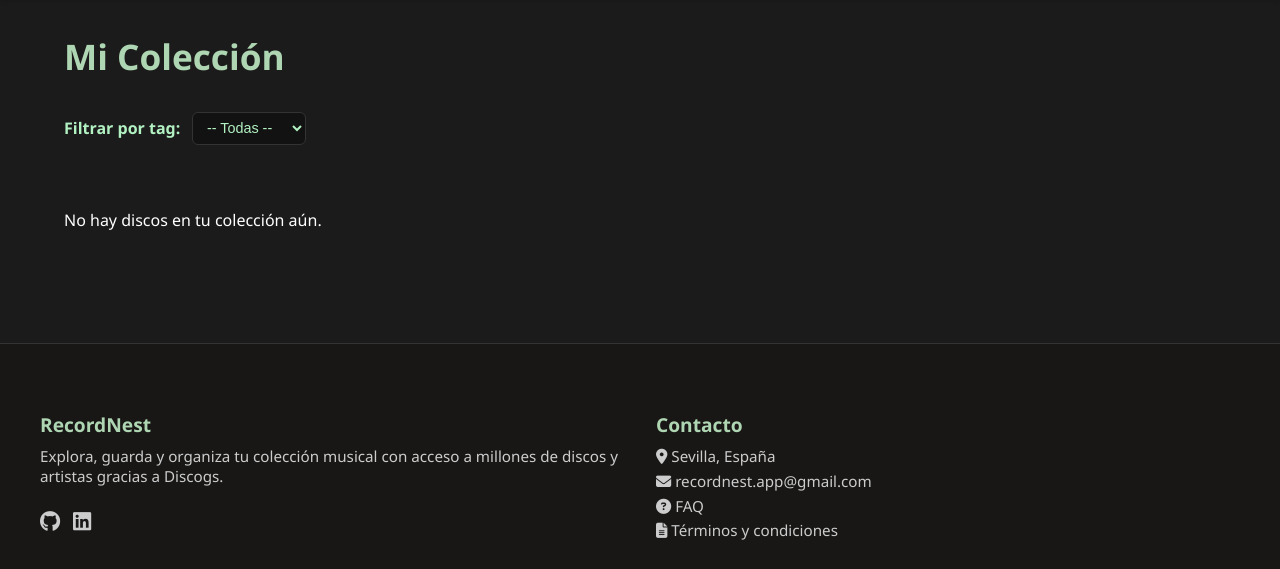
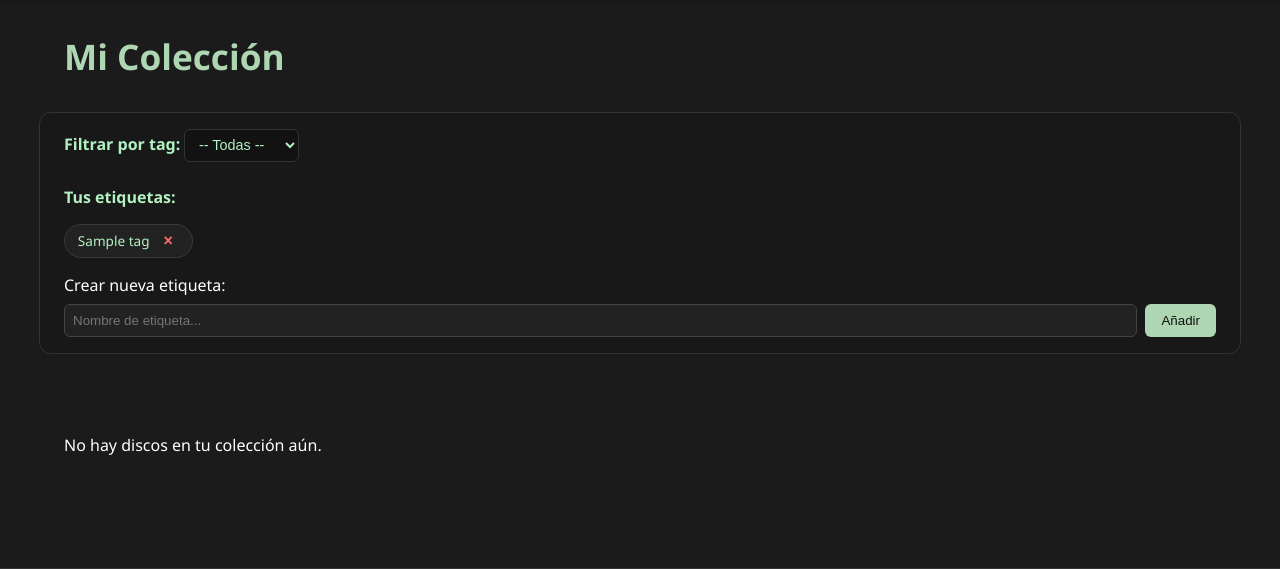
Before and after one commit to HectorNG840/RecordNest, a Django app: page /collection/mi-coleccion/ in a window 1280 px wide. Shown: the part 85-654 px from the top of the page. Run offline with Django 5.2, Linux system fonts and the light colour scheme; a user stored in the database is signed in; tables that the repository leaves empty hold one stand-in row (values such as "Sample post"); grey boxes marked "Sample" are stand-in pictures.

Commit message:
fix: tags missing

```diff
--- a/RecordNest/collection/templates/collection/collection_list.html
+++ b/RecordNest/collection/templates/collection/collection_list.html
@@ -8,8 +8,9 @@
 
 <h2 class="collection-title">Mi Colección</h2>
 
-<div class="tag-filter-container">
-    <form method="get" class="tag-filter-form">
+<div class="tag-container-box">
+  <div class="tag-controls">
+    <form method="get" action="{% url 'my_collection' %}">
       <label for="tag" class="tag-filter-label">Filtrar por tag:</label>
       <select name="tag" id="tag" class="tag-filter-select" onchange="this.form.submit()">
         <option value="">-- Todas --</option>
@@ -19,6 +20,27 @@
       </select>
     </form>
   </div>
+
+  <div class="tag-list-title">Tus etiquetas:</div>
+  <div class="tag-list">
+    {% for tag in tags %}
+      <div class="tag-item" data-tag-id="{{ tag.id }}">
+        <span class="tag-name">{{ tag.name }}</span>
+        <button class="delete-tag-btn" data-tag-id="{{ tag.id }}" title="Eliminar etiqueta">×</button>
+      </div>
+    {% endfor %}
+  </div>
+
+  <form method="post" action="{% url 'add_tag_to_collection' %}" class="new-tag-form">
+    {% csrf_token %}
+    <label for="new_tag_name">Crear nueva etiqueta:</label>
+    <div class="new-tag-input-group">
+      <input type="text" id="new_tag_name" name="new_tag_name" placeholder="Nombre de etiqueta..." required>
+      <button type="submit">Añadir</button>
+    </div>
+  </form>
+</div>
+
 
 <div class="collection-grid">
   {% for record in records %}
```
Lines whose indentation alone changed are shown as unchanged.
